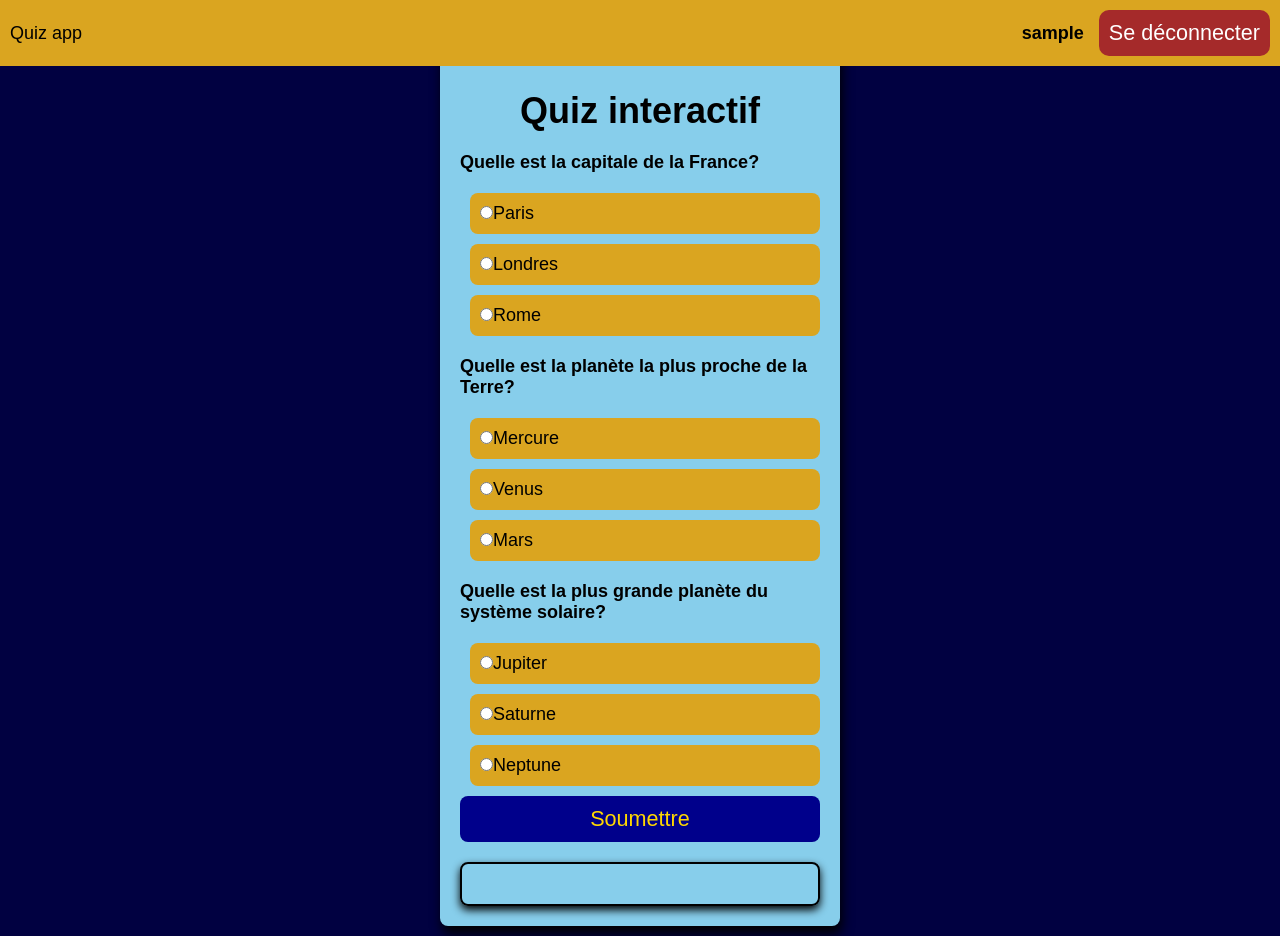
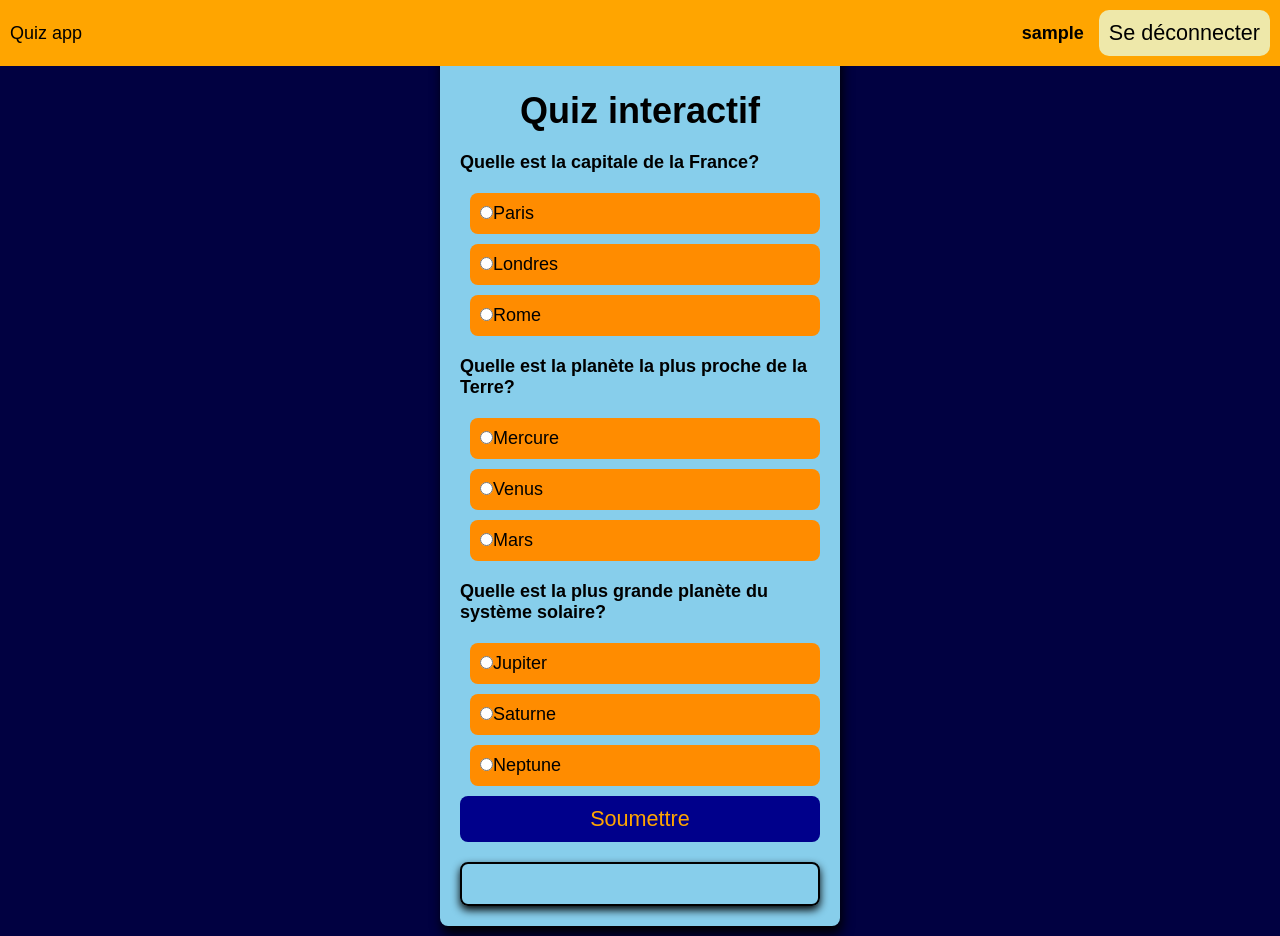
Before and after one commit to Lyjoyce/appli_quiz, a plain HTML site: page index.html in a window 1280 px wide. Drawn offline with Linux system fonts and the light colour scheme; sample sign-in values are in the browser's storage.

Commit message:
label color and nav color

```diff
--- a/style.css
+++ b/style.css
@@ -7,7 +7,6 @@
 body{
     font-family: Arial, Helvetica, sans-serif;
     font-size: large;
-    color: gold;
     background-color:rgb(1,1,65) ;
     display: flex;
     justify-content: center;
@@ -20,7 +19,7 @@ body{
     justify-content: space-between;
     align-items: center;
     padding: 10px;
-    background-color: goldenrod;
+    background-color: orange;
     color: black;
     position: fixed;
     top: 0;
@@ -36,15 +35,19 @@ body{
     font-weight: bold;
 }
 #logout-btn{
-    background-color: brown;
+    background-color: palegoldenrod;
     border: none;
-    color: white;
+    color: black;
     border-radius: 10px;
     cursor: pointer;
     padding: 10px;
 }
+#logout-btn:hover{
+    background-color: skyblue;
+}
 .container{
     background-color: skyblue;
+    color: gold;
     color: black;
     padding: 20px;
     box-shadow: 2px 8px 12px black;
@@ -62,7 +65,6 @@ h1{
     margin-top: 20px;
     font-weight: bold;
 }
-/*cursor pour faire apparaître la petite main*/
 label{
     margin-bottom: 10px;
     margin-left: 10px;
@@ -70,22 +72,21 @@ label{
     cursor: pointer;
     padding: 10px;
     border-radius: 8px;
-    background-color:goldenrod ;
+    background-color:darkorange ;
 }
 button{
     display: block;
     width: 100%;
     padding: 10px;
     background-color:darkblue;
-    color:gold;
+    color:orange;
     border: none;
     cursor: pointer;
     font-size: larger;
     border-radius: 8px;
 }
-/*effet lors du passage de la souris*/
 button:hover{
-background-color: gold;
+background-color: orange;
 color: darkblue;
 }
 #result{
@@ -100,11 +101,11 @@ color: darkblue;
     padding: 20px;
 }
 .excellent{
-    background-color:orchid;
+    background-color:magenta;
 }
 .good{
     background-color:dodgerblue;
 }
 .try-again{
-    background-color:coral;
+    background-color:orangered;
 }
```
